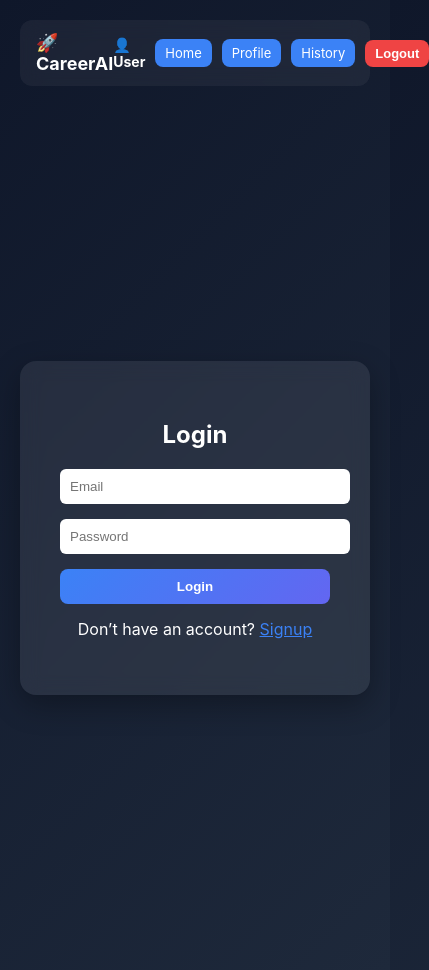
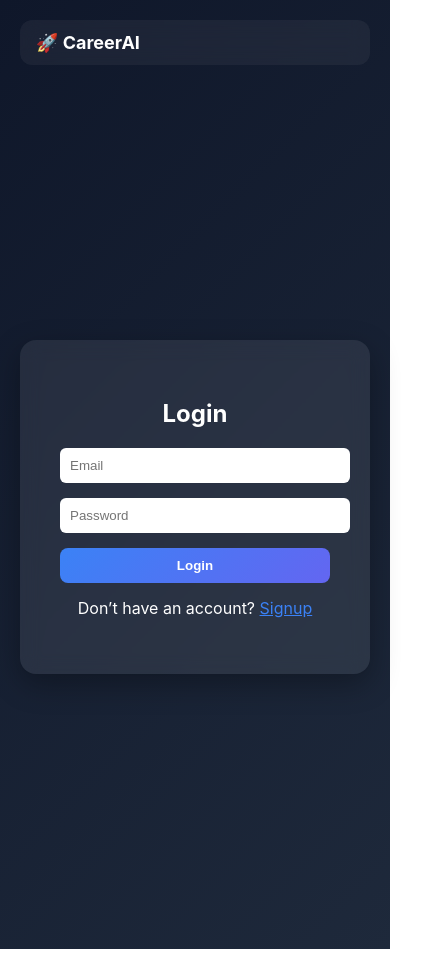
Before and after one commit to mohd-samir-shaikh/ai-career-assistant, a React (Vite) app in the folder frontend/: page /login in a window 390 px wide. Shown: the whole page, 429 px wide, since content can reach past the window. After the commit the page ends 949 px from the top, so only its background shows below. Built offline with nearby package versions, Linux system fonts and the light colour scheme.

Commit message:
implementing the mobile hamburger menu

```diff
--- a/frontend/src/components/ChatBox.jsx
+++ b/frontend/src/components/ChatBox.jsx
@@ -64,7 +64,7 @@ function ChatBox() {
           {/* HEADER */}
           <div style={styles.header}>
             <span>🤖 AI Assistant</span>
-            <button onClick={() => setIsOpen((prev) => !prev)}>
+            <button onClick={() => setIsOpen(false)}>
               ✖
             </button>
           </div>
@@ -143,18 +143,15 @@ const styles = {
   position: "fixed",
   bottom: "90px",
   right: "10px",
-
-  width: "calc(100% - 20px)",  // 🔥 FULL MOBILE FIX
+  width: "calc(100% - 20px)",
   maxWidth: "360px",
-
   height: "70vh",
   maxHeight: "500px",
-
   background: "#1e293b",
   borderRadius: "15px",
   display: "flex",
   flexDirection: "column",
-  zIndex: 999,
+  zIndex: 9999, // ✅ increase
   boxShadow: "0 10px 30px rgba(0,0,0,0.5)",
 },
 
@@ -206,6 +203,7 @@ const styles = {
   padding: "10px",
   gap: "8px",
   alignItems: "center",
+  width: "100%", // ✅ ADD THIS
 },
 
   input: {
@@ -215,7 +213,8 @@ const styles = {
   border: "none",
   outline: "none",
   fontSize: "14px",
-  minWidth: 0, // 🔥 IMPORTANT FIX
+  minWidth: 0,
+  width: "100%", // ✅ ADD THIS
 },
 
   sendBtn: {
--- a/frontend/src/components/Navbar.jsx
+++ b/frontend/src/components/Navbar.jsx
@@ -44,7 +44,11 @@ function Navbar() {
       <div
   style={{
     ...styles.right,
-          ...(menuOpen ? styles.mobileMenu : {}),
+    ...(menuOpen
+      ? styles.mobileMenu
+      : window.innerWidth <= 768
+      ? { display: "none" }
+      : {}),
   }}
 >
         <span style={styles.username}>
@@ -167,6 +171,7 @@ const styles = {
   borderRadius: "12px",
   boxShadow: "0 10px 30px rgba(0,0,0,0.4)",
   zIndex: 999,
+  width: "180px", // 👈 ADD THIS
 },
 };
 
--- a/frontend/src/styles/global.css
+++ b/frontend/src/styles/global.css
@@ -294,15 +294,6 @@ button:disabled {
   margin-top: 20px;
 }
 
-@media (max-width: 768px) {
-  button[style*="menuBtn"] {
-    display: block !important;
-  }
-
-  div[style*="right"] {
-    display: none !important;
-  }
-}
 .menu-btn {
   display: none;
 }
```
Lines whose indentation alone changed are shown as unchanged.
